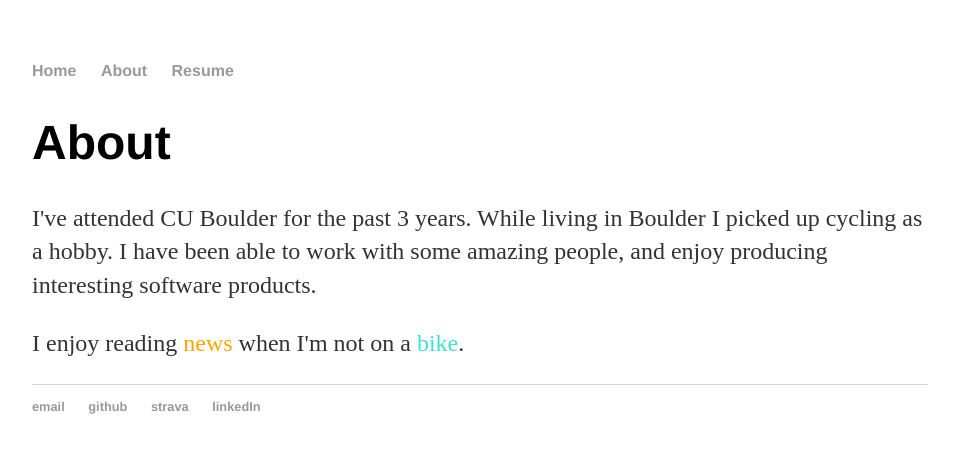
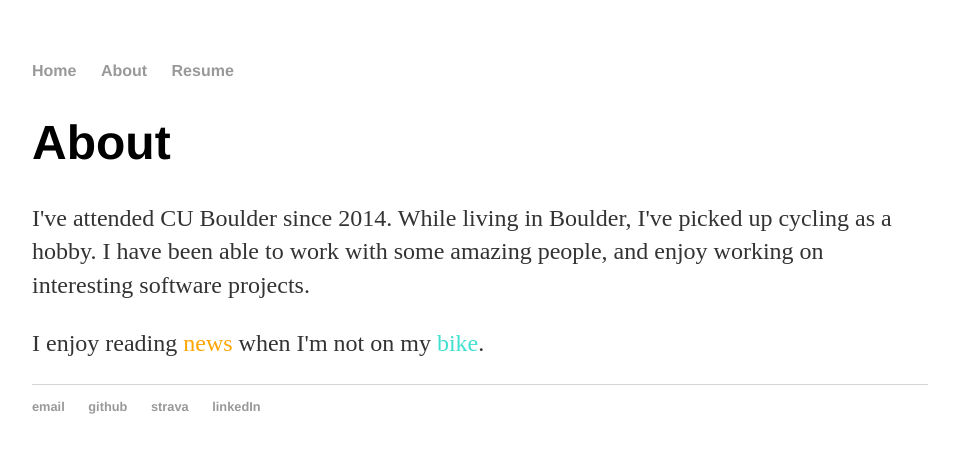
Before and after one commit to joerickard/personalWebsite, a Jekyll site: the page built from about/index.html, in a window 1280 px wide. Shown: the top 453 px of the page, without its empty margins (160-1119 px from the left). Built offline with Jekyll 4.4.1, drawn with Linux system fonts in a browser that asks for light colours.

Commit message:
Update index.html

```diff
--- a/about/index.html
+++ b/about/index.html
@@ -5,6 +5,6 @@ title: About Joe Rickard
 
 		<div class="about">
 			<h1>About</h1>
-			<p>I've attended CU Boulder for the past 3 years. While living in Boulder I picked up cycling as a hobby. I have been able to work with some amazing people, and enjoy producing interesting software products.</p>
-			<p>I enjoy reading <a href="https://news.ycombinator.com/"style="color:orange"target="_blank">news</a> when I'm not on a <a href="https://www.strava.com/athletes/10227888"style="color:turquoise"target="_blank">bike</a>.</p>
+			<p>I've attended CU Boulder since 2014. While living in Boulder, I've picked up cycling as a hobby. I have been able to work with some amazing people, and enjoy working on interesting software projects.</p>
+			<p>I enjoy reading <a href="https://news.ycombinator.com/"style="color:orange"target="_blank">news</a> when I'm not on my <a href="https://www.strava.com/athletes/10227888"style="color:turquoise"target="_blank">bike</a>.</p>
 		</div>
```
